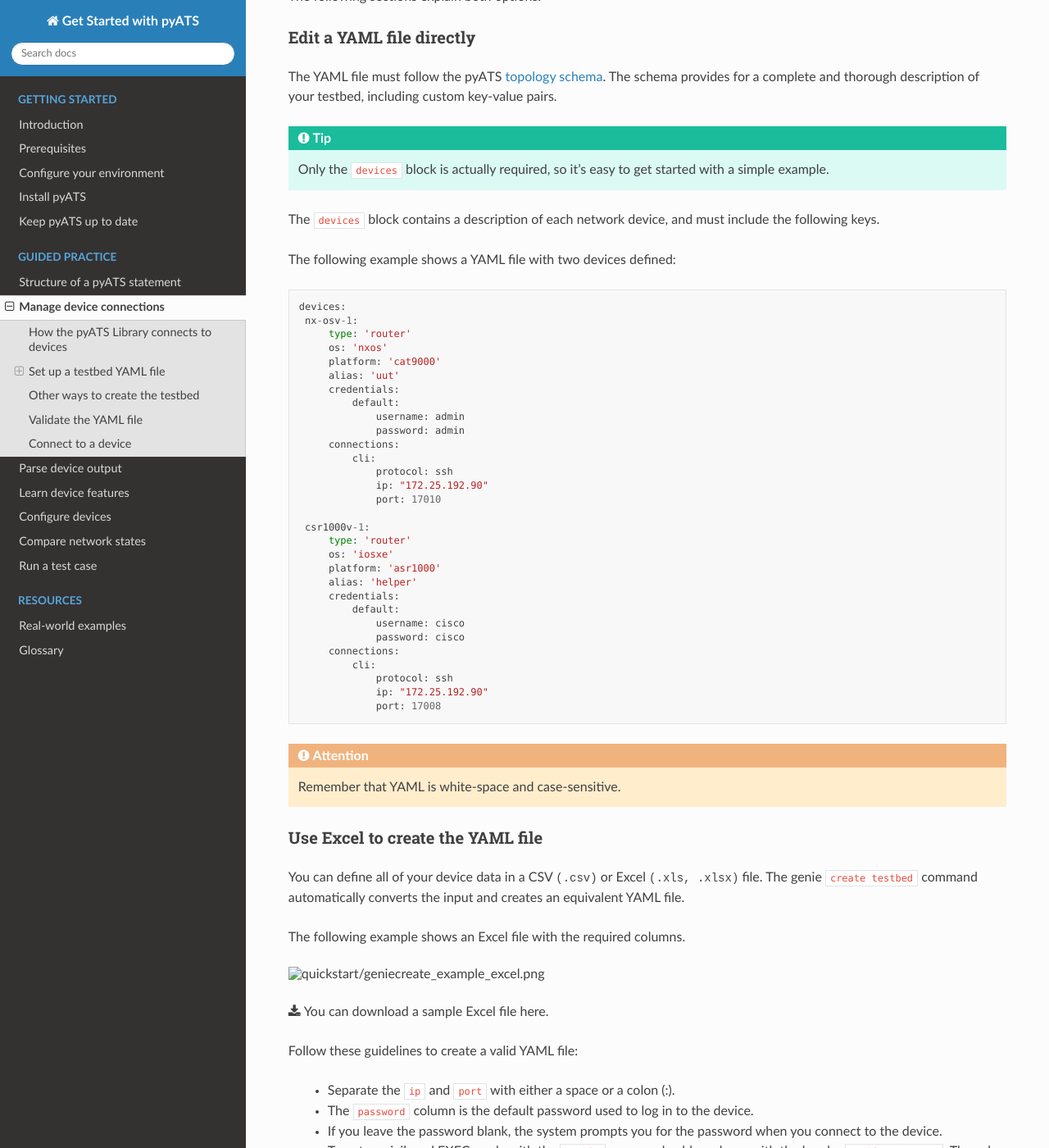
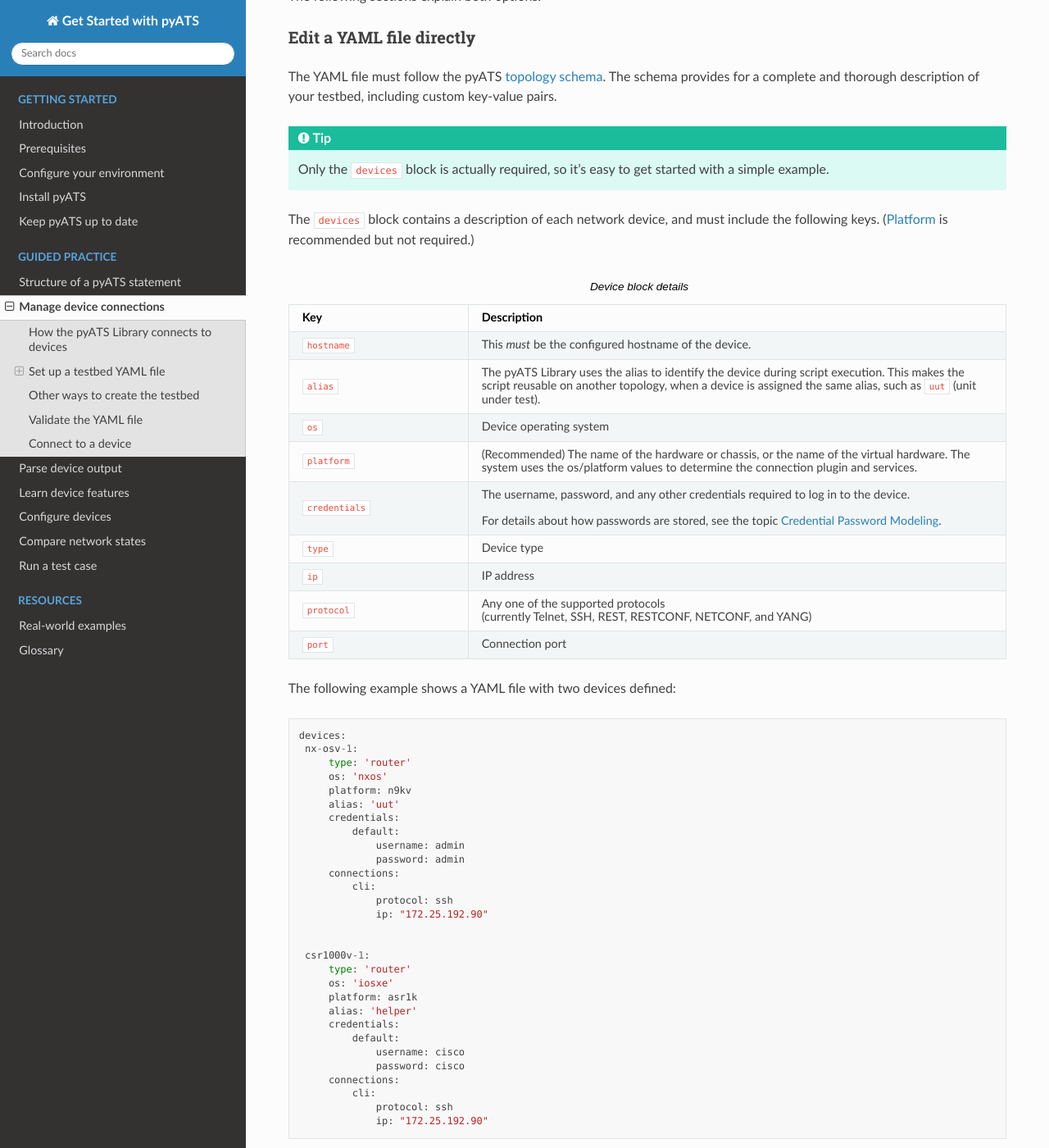
Before and after one commit to CiscoTestAutomation/getting-started, a Sphinx documentation site: the page built from source/quickstart/manageconnections.rst, in a window 1280 px wide and 1400 px high, scrolled down 720 px. Shown: the whole window at 82% size. Built offline with Sphinx 7.4.7 and the Read the Docs theme 2.0.0, drawn with Linux system fonts in a browser that asks for light colours; some of the changed text lies outside the part shown.

Commit message:
Updated with platform information.

```diff
--- a/source/quickstart/keyconcepts.rst
+++ b/source/quickstart/keyconcepts.rst
@@ -101,3 +101,6 @@
 
    Unicon
     Unicon is a framework for developing device control libraries for routers, switches and servers. It is developed purely in Python, with no dependency on Tcl-based infrastructure. Unicon is also test framework agnostic and can be used with |pyATS|. We use *Unicon.playback* to create :term:`mock devices`.
+
+   Platform
+    The name of the hardware or chassis, or the name of the virtual hardware. The system uses the ``os`` and ``platform`` values to determine the |library| functionality to load and the correct connection plugin and services to use.
--- a/source/quickstart/manageconnections.rst
+++ b/source/quickstart/manageconnections.rst
@@ -35,7 +35,7 @@
 
 .. tip:: Only the ``devices`` block is actually required, so it's easy to get started with a simple example.
 
-The ``devices`` block contains a description of each network device, and must include the following keys.
+The ``devices`` block contains a description of each network device, and must include the following keys. (:term:`Platform` is recommended but not required.)
 
 .. csv-table:: Device block details
     :header: "Key", "Description"
@@ -44,7 +44,7 @@
     "``hostname``", "This *must* be the configured hostname of the device."
     "``alias``", "The |library| uses the alias to identify the device during script execution. This makes the script reusable on another topology, when a device is assigned the same alias, such as ``uut`` (unit under test)."
     "``os``", "Device operating system"
-    "``platform``", "(Recommended)
+    "``platform``", "(Recommended) The name of the hardware or chassis, or the name of the virtual hardware. The system uses the os/platform values to determine the connection plugin and services."
     "``credentials``", "The username, password, and any other credentials required to log in to the device. |br| |br| For details about how passwords are stored, see the topic `Credential Password Modeling <https://pubhub.devnetcloud.com/media/pyats/docs/topology/schema.html#credential-password-modeling>`_. "
     "``type``", "Device type"
     "``ip``", "IP address"
@@ -58,7 +58,7 @@
   nx-osv-1:
       type: 'router'
       os: 'nxos'
-      platform: 'cat9000'
+      platform: n9kv
       alias: 'uut'
       credentials:
           default:
@@ -68,12 +68,12 @@
           cli:
               protocol: ssh
               ip: "172.25.192.90"
-              port: 17010
+
 
   csr1000v-1:
       type: 'router'
       os: 'iosxe'
-      platform: 'asr1000'
+      platform: asr1k
       alias: 'helper'
       credentials:
           default:
@@ -83,7 +83,7 @@
           cli:
               protocol: ssh
               ip: "172.25.192.90"
-              port: 17008
+
 
 .. attention:: Remember that YAML is white-space and case-sensitive.
 
@@ -95,7 +95,7 @@
 
 .. image:: geniecreate_example_excel.png
 
-:download:`You can download a sample Excel file here. <SampleTestbedFile.xlsx>`
+:download:`You can download a sample Excel file here. <SampleTestbedFile.xlsx>` This sample includes the recommended ``platform`` column.
 
 Follow these guidelines to create a valid YAML file:
 
@@ -103,7 +103,7 @@
     * The ``password`` column is the default password used to log in to the device.
     * If you leave the password blank, the system prompts you for the password when you connect to the device.
     * To enter privileged EXEC mode with the ``enable`` command, add a column with the header ``enable_password``. The value can be the same as or different from the default password.
-    * Any additional columns that you define, such as ``alias`` or ``type``, are added to the YAML file as key-value pairs.
+    * Any additional columns that you define, such as ``platform``, ``alias`` or ``type``, are added to the YAML file as key-value pairs.
     * The columns can be in any order, as long as you include the required columns.
 
 When you're ready to create the YAML file, from your virtual environment, run the command::
```
Also changed, not shown: source/quickstart/geniecreate_example_excel.PNG, 2 other files.
